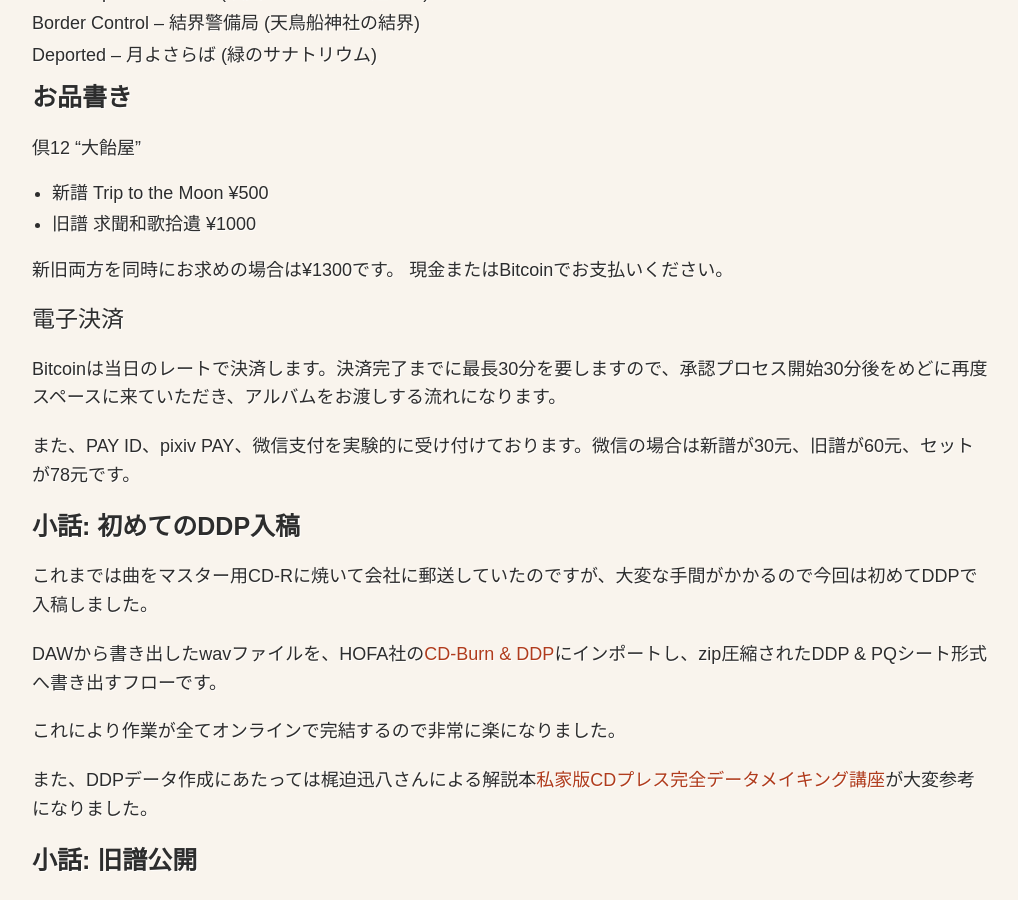
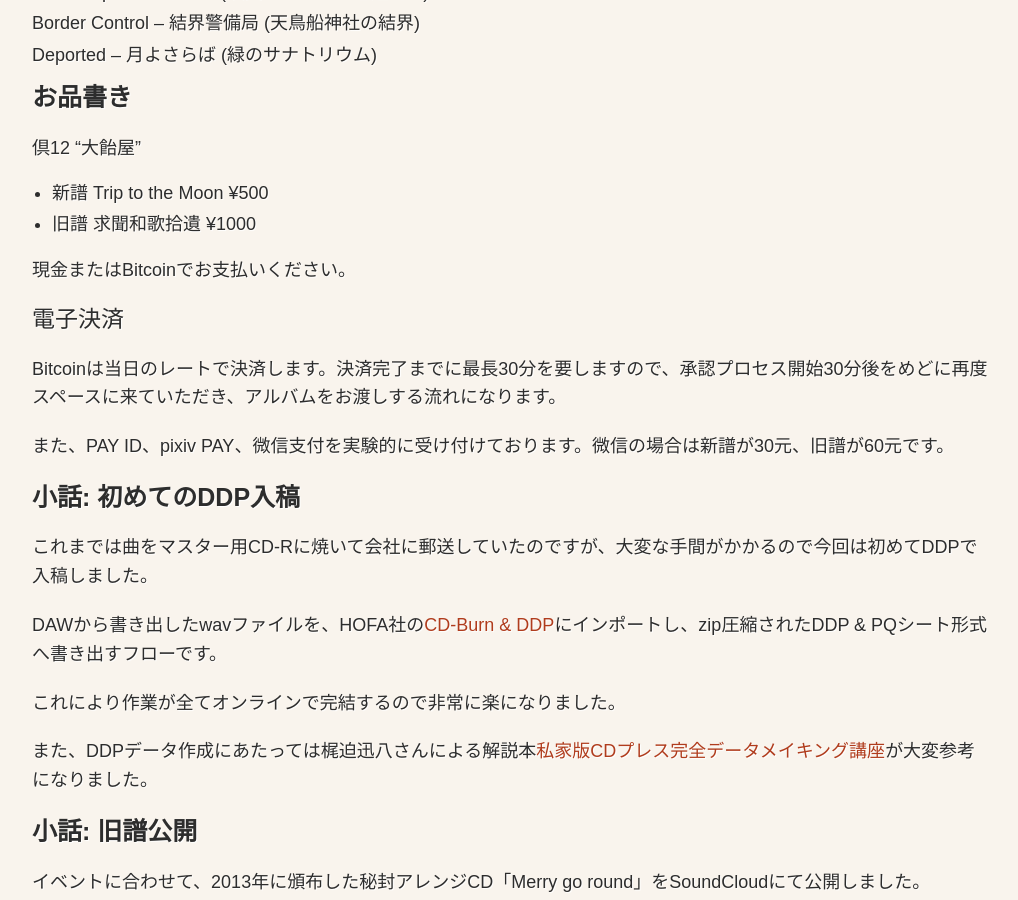
Before and after one commit to oameya/oameya.com, a Jekyll site: the page built from _posts/2017-09-07-kyoto-hifuu.markdown, in a window 1280 px wide and 900 px high, scrolled down 959 px. Shown: the whole window, without its empty margins (128-1146 px from the left). Built offline with Jekyll 4.4.1, drawn with Linux system fonts in a browser that asks for light colours; nearby versions of some CDN libraries.

Commit message:
Updated Kyoto Hifuu

```diff
--- a/_posts/2017-09-07-kyoto-hifuu.markdown
+++ b/_posts/2017-09-07-kyoto-hifuu.markdown
@@ -30,14 +30,13 @@ date: 2017-09-07 12:45:00 +09:00
 - 新譜 __Trip to the Moon__ ¥500
 - 旧譜 __求聞和歌拾遺__ ¥1000
 
-新旧両方を同時にお求めの場合は¥1300です。
 現金またはBitcoinでお支払いください。
 
 ### 電子決済
 
 Bitcoinは当日のレートで決済します。決済完了までに最長30分を要しますので、承認プロセス開始30分後をめどに再度スペースに来ていただき、アルバムをお渡しする流れになります。
 
-また、PAY ID、pixiv PAY、微信支付を実験的に受け付けております。微信の場合は新譜が30元、旧譜が60元、セットが78元です。
+また、PAY ID、pixiv PAY、微信支付を実験的に受け付けております。微信の場合は新譜が30元、旧譜が60元です。
 
 ## 小話: 初めてのDDP入稿
 
```
